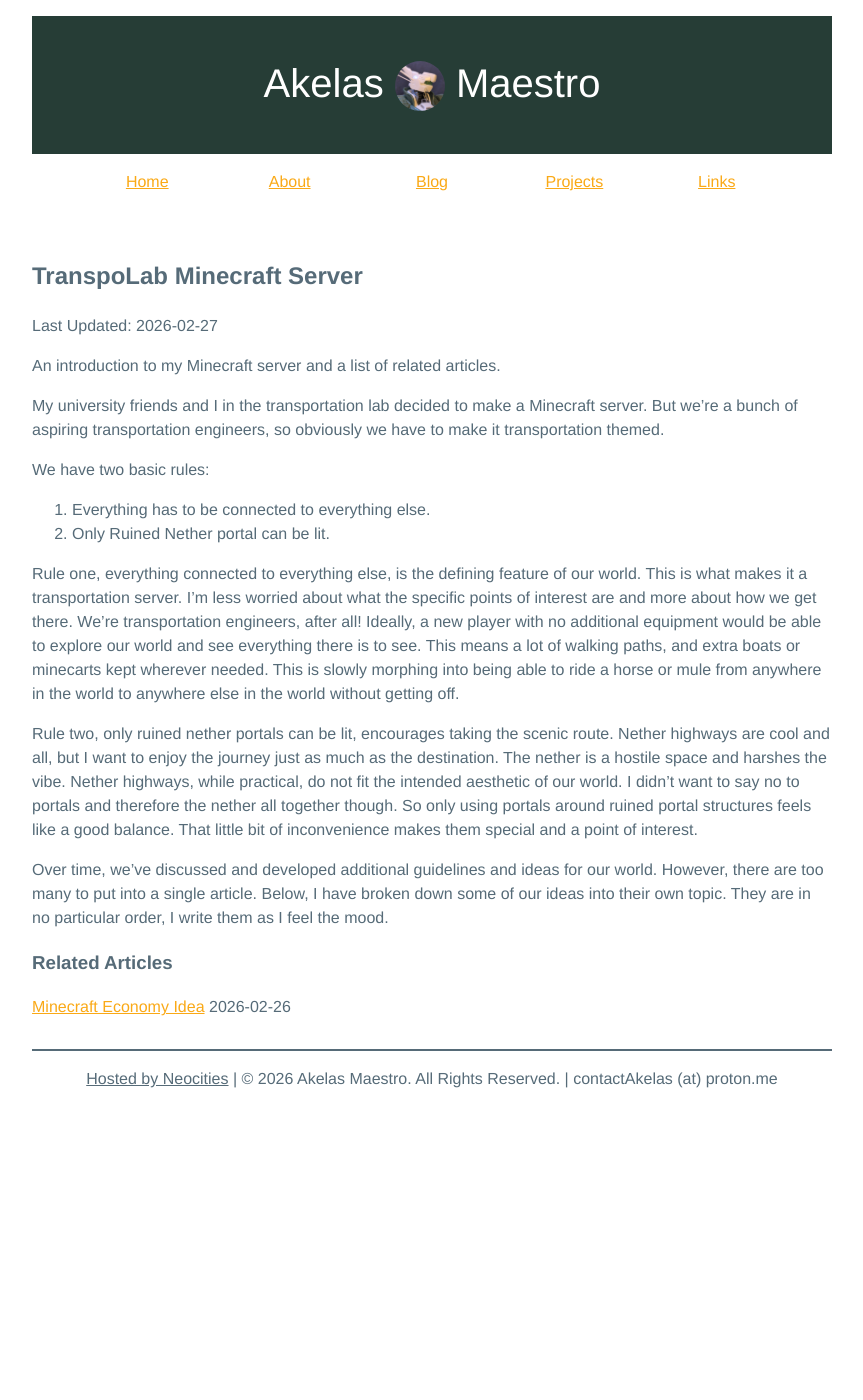
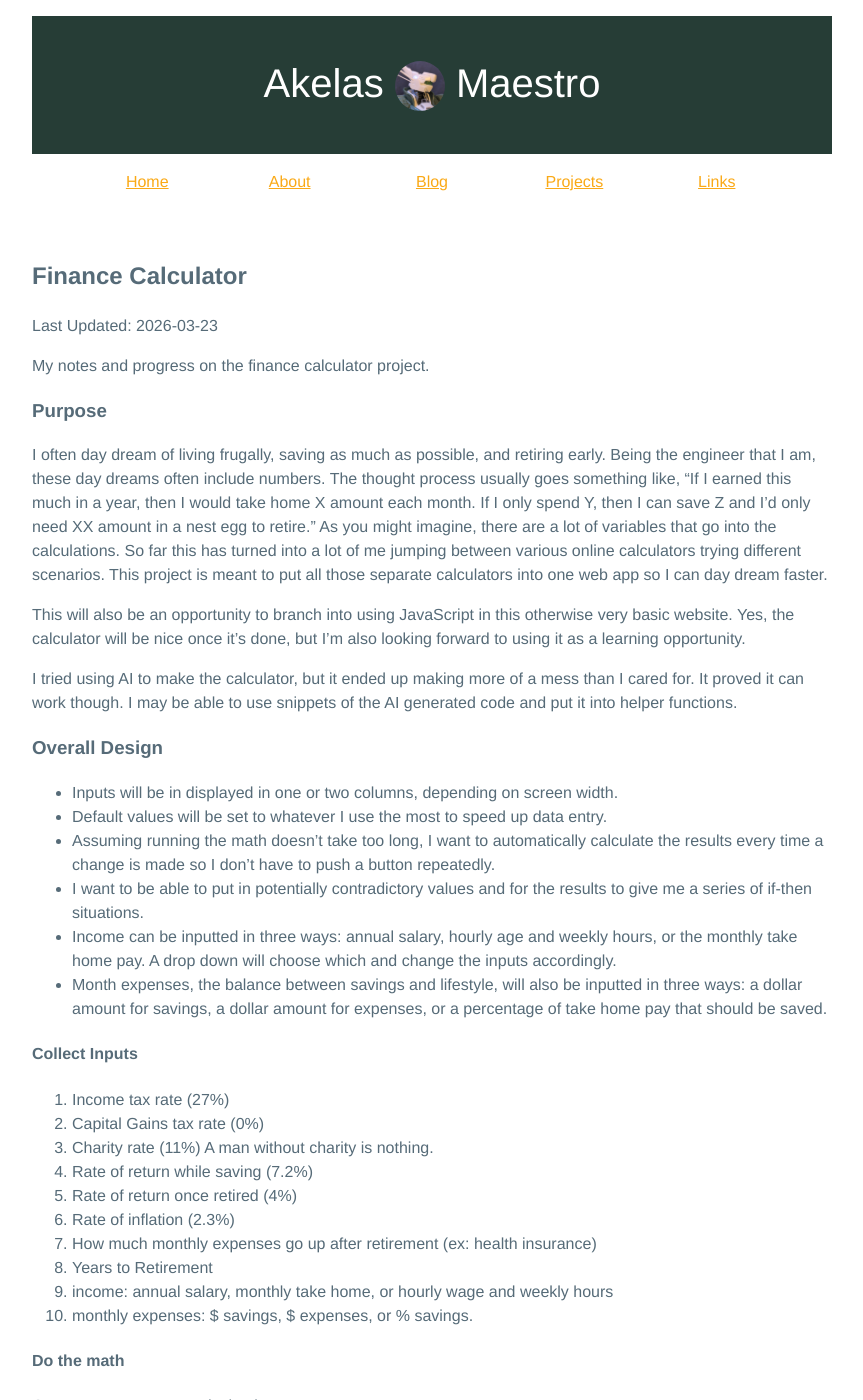
Before and after one commit to AkelasMaestro/Neocities, a Jekyll site: the page built from _posts/2026-02-26-Minecraft-transpo-server.md, in a window 1280 px wide and 1400 px high. Shown: the whole window, without its empty margins (208-1071 px from the left). Built offline with Jekyll 4.4.1, drawn with Linux system fonts in a browser that asks for light colours; some of the changed text lies outside the part shown.

Commit message:
Create finance calculator project

````diff
--- a/_posts/2026-02-26-Minecraft-transpo-server.md
+++ b/_posts/2026-02-26-Minecraft-transpo-server.md
@@ -1,27 +1,73 @@
 ---
-title: TranspoLab Minecraft Server
+title: Finance Calculator
 layout: post
 categories: projects
-date: 2026-02-27
+date: 2026-03-23
 ---
 
-An introduction to my Minecraft server and a list of related articles.
+My notes and progress on the finance calculator project.
 
-My university friends and I in the transportation lab decided to make a Minecraft server. But we're a bunch of aspiring transportation engineers, so obviously we have to make it transportation themed.
+### Purpose
 
-We have two basic rules:
+I often day dream of living frugally, saving as much as possible, and retiring early. Being the engineer that I am, these day dreams often include numbers. The thought process usually goes something like, "If I earned this much in a year, then I would take home X amount each month. If I only spend Y, then I can save Z and I'd only need XX amount in a nest egg to retire." As you might imagine, there are a lot of variables that go into the calculations. So far this has turned into a lot of me jumping between various online calculators trying different scenarios. This project is meant to put all those separate calculators into one web app so I can day dream faster.
 
-1. Everything has to be connected to everything else.
-2. Only Ruined Nether portal can be lit.
+This will also be an opportunity to branch into using JavaScript in this otherwise very basic website. Yes, the calculator will be nice once it's done, but I'm also looking forward to using it as a learning opportunity.
 
-Rule one, everything connected to everything else, is the defining feature of our world. This is what makes it a transportation server. I'm less worried about what the specific points of interest are and more about how we get there. We're transportation engineers, after all! Ideally, a new player with no additional equipment would be able to explore our world and see everything there is to see. This means a lot of walking paths, and extra boats or minecarts kept wherever needed. This is slowly morphing into being able to ride a horse or mule from anywhere in the world to anywhere else in the world without getting off.
+I tried using AI to make the calculator, but it ended up making more of a mess than I cared for. It proved it can work though. I may be able to use snippets of the AI generated code and put it into helper functions.
 
-Rule two, only ruined nether portals can be lit, encourages taking the scenic route. Nether highways are cool and all, but I want to enjoy the journey just as much as the destination. The nether is a hostile space and harshes the vibe. Nether highways, while practical, do not fit the intended aesthetic of our world. I didn't want to say no to portals and therefore the nether all together though. So only using portals around ruined portal structures feels like a good balance. That little bit of inconvenience makes them special and a point of interest.
+### Overall Design
 
-Over time, we've discussed and developed additional guidelines and ideas for our world. However, there are too many to put into a single article. Below, I have broken down some of our ideas into their own topic. They are in no particular order, I write them as I feel the mood.
+- Inputs will be in displayed in one or two columns, depending on screen width.
+- Default values will be set to whatever I use the most to speed up data entry.
+- Assuming running the math doesn't take too long, I want to automatically calculate the results every time a change is made so I don't have to push a button repeatedly.
+- I want to be able to put in potentially contradictory values and for the results to give me a series of if-then situations.
+- Income can be inputted in three ways: annual salary, hourly age and weekly hours, or the monthly take home pay. A drop down will choose which and change the inputs accordingly.
+- Month expenses, the balance between savings and lifestyle, will also be inputted in three ways: a dollar amount for savings, a dollar amount for expenses, or a percentage of take home pay that should be saved.
 
-### Related Articles
+#### Collect Inputs
 
-{% for post in site.categories.MCtranspo %}
-[{{post.title }}]({{ post.url }})  {{ post.date | date: "%Y-%m-%d" }}
-{% endfor %}
+1. Income tax rate (27%)
+2. Capital Gains tax rate (0%)
+3. Charity rate (11%) A man without charity is nothing.
+4. Rate of return while saving (7.2%)
+5. Rate of return once retired (4%)
+6. Rate of inflation (2.3%)
+7. How much monthly expenses go up after retirement (ex: health insurance)
+8. Years to Retirement
+9. income: annual salary, monthly take home, or hourly wage and weekly hours
+10. monthly expenses: $ savings, $ expenses, or % savings.
+
+#### Do the math
+
+Convert percentages to decimals
+
+```
+incomeTax = incomeTaxPerc * 100
+gainsTax = gainsTaxPerc * 100
+charity = charityPerc * 100
+```
+
+Calculate monthly take home pay if given annual salary or hourly wage.
+
+```
+calc_take_home(value, hours = 40, option = 1)
+  // options: annual salary (1), hourly wage (2), take home pay (3)
+  if option == 2:
+    value = value * hours * 52
+
+  if option == 1:
+    monthly = value / 12 / incomeTax
+    take_home = monthly / charity
+
+  elif option == 2:
+    annual = value * hours * 52
+    monthly = annual / 12 / incomeTax
+    take_home = monthly / charity
+
+  else: // option 3
+    take_home = value
+```
+
+1. calculate
+
+#### Output results
````
Also changed, not shown: _posts/2026-03-23-finance-calculator.md (added, +27 -0 lines).
